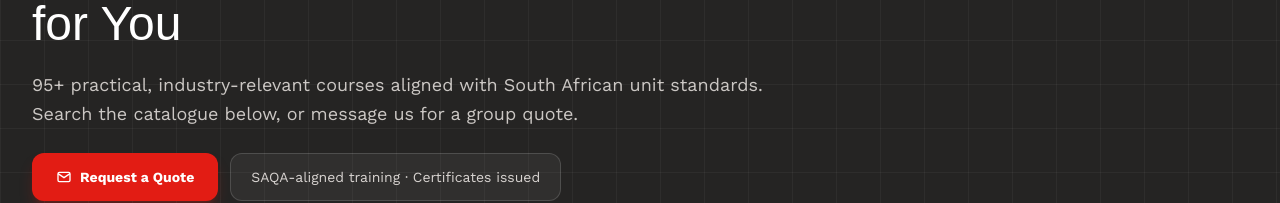
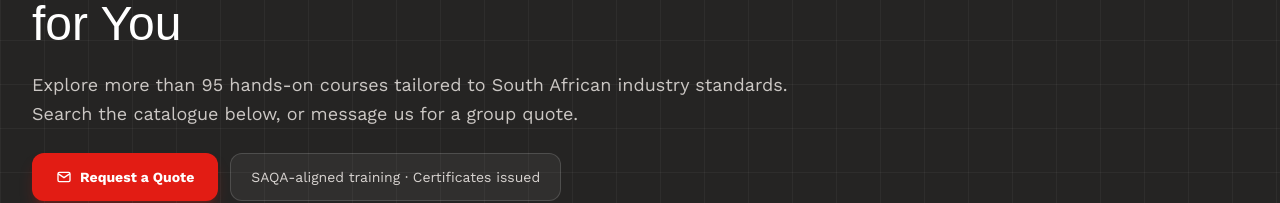
Before and after one commit to Fastasy/reh-training, a Next.js app: page /courses in a window 1280 px wide. Shown: the part 277-480 px from the top of the page. Built offline with nearby package versions, Linux system fonts and the light colour scheme; a web font is replaced by a local one.

Commit message:
Update courses page hero copy

```diff
--- a/app/courses/page.tsx
+++ b/app/courses/page.tsx
@@ -24,8 +24,8 @@ export default function CoursesPage() {
               Let&apos;s Find the Right Safety Course for You
             </h1>
             <p className="mt-4 text-lg leading-relaxed text-cream/80">
-              {COURSE_COUNT}+ practical, industry-relevant courses aligned with South African unit
-              standards. Search the catalogue below, or message us for a group quote.
+              Explore more than {COURSE_COUNT} hands-on courses tailored to South African
+              industry standards. Search the catalogue below, or message us for a group quote.
             </p>
             <div className="mt-6 flex flex-wrap gap-3">
               <a
```
